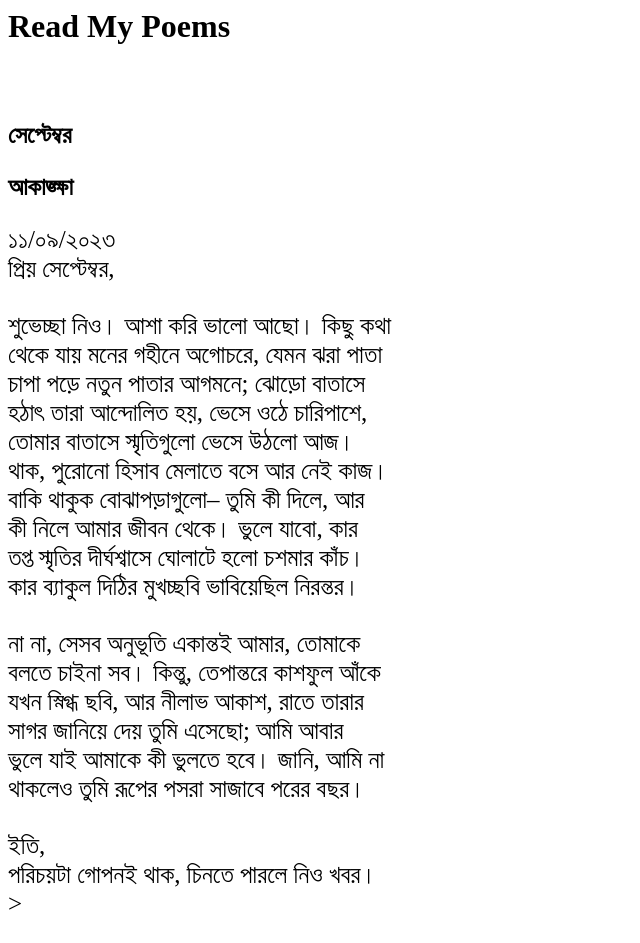
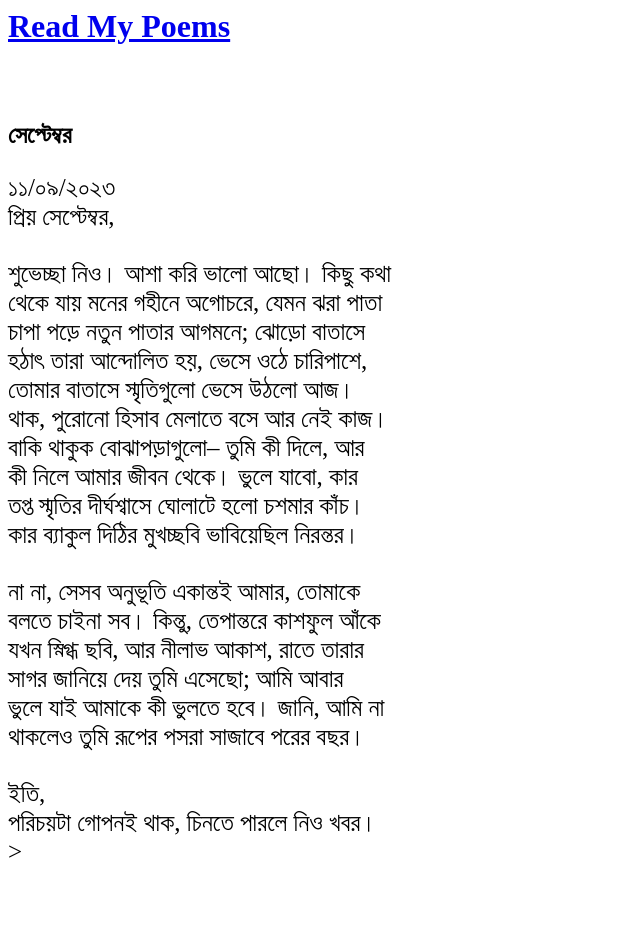
Before and after one commit to Tausif07/Secondweb, a plain HTML site: page সেপ্টেম্বর.html in a window 1280 px wide. Shown: the whole page, without its empty margins (0-640 px from the left). After the commit the page ends 891 px from the top, so only its background shows below. Drawn offline with Linux system fonts and the light colour scheme.

Commit message:
Update সেপ্টেম্বর.html

```diff
--- a/সেপ্টেম্বর.html
+++ b/সেপ্টেম্বর.html
@@ -3,17 +3,11 @@
     <title>সেপ্টেম্বর</title>
   </head>
   <body>
-    <a hre = "index.html" > <h1>Read My Poems</h1></a> <br>
+    <a href = "index.html" > <h1>Read My Poems</h1></a> <br>
     <br>
     <h2>সেপ্টেম্বর</h2>
     <p style = "font-size: 25px">
-    <html>
-  <head>
-    <title>আকাঙ্ক্ষা</title>
-  </head>
-  <body>
-    <h2>আকাঙ্ক্ষা</h2>
-    <p style = "font-size: 25px">
+
   ১১/০৯/২০২৩<br>
 প্রিয় সেপ্টেম্বর,<br>
 <br>
```
